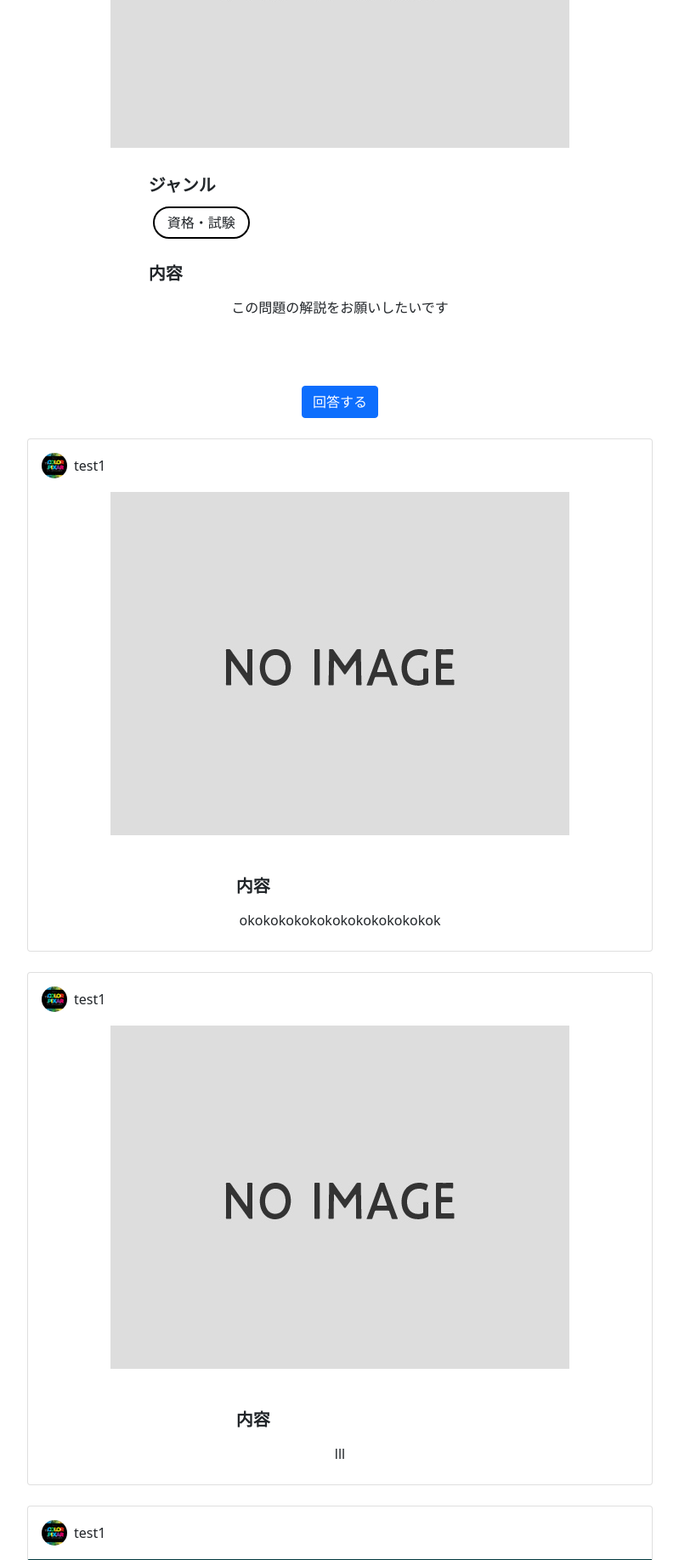
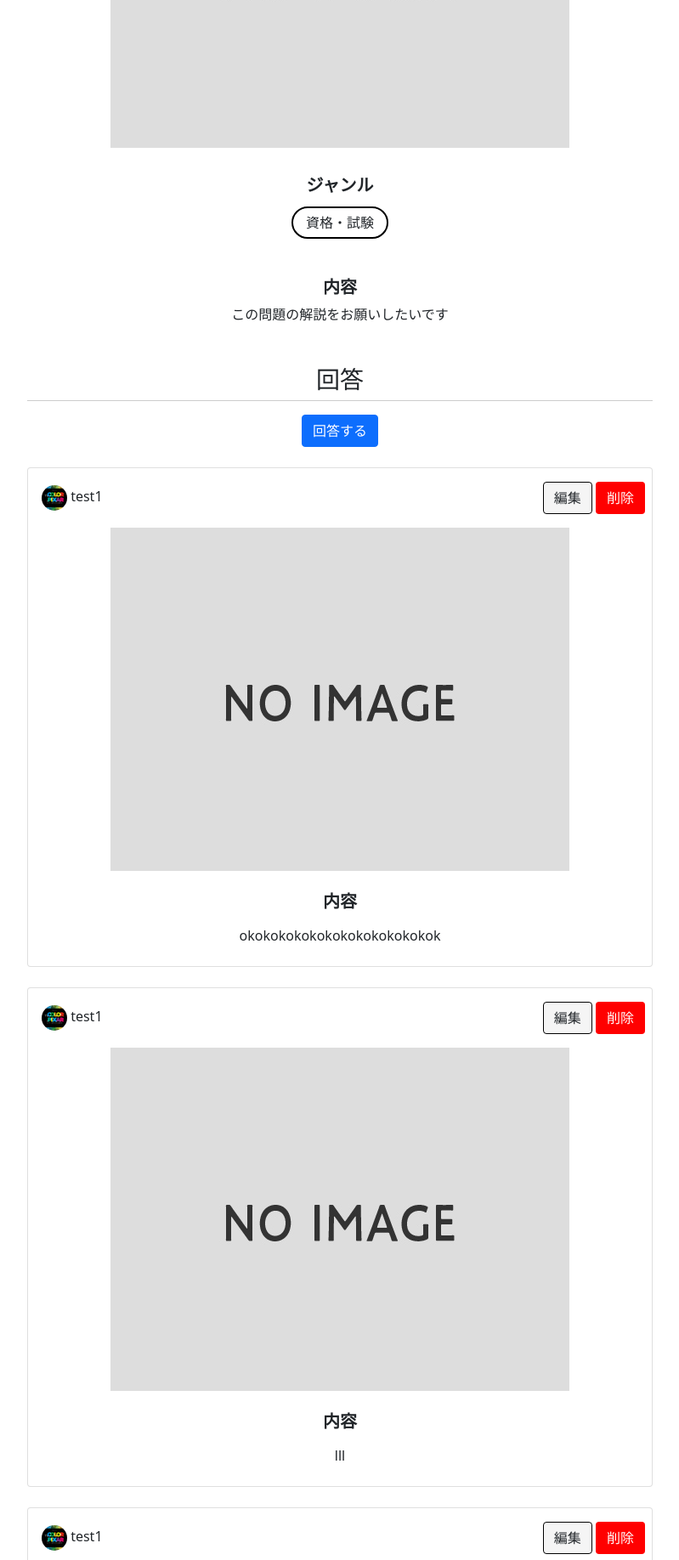
Before and after one commit to Yoshidak-ta/start_challenge, a Django app: page /questions/question/2 in a window 1280 px wide. Shown: the part 458-2294 px from the top of the page at 85% size, without its empty margins (240-1039 px from the left). Run offline with Django 5.2, Linux system fonts and the light colour scheme; a user stored in the database is signed in; data comes from the database, SQL or seed files in the repository.

Commit message:
Answerの編集機能追加

```diff
--- a/start_challenge/questions/forms.py
+++ b/start_challenge/questions/forms.py
@@ -47,3 +47,18 @@ class QuestionEditForm(forms.ModelForm):
     super().__init__(*args, **kwargs)
     self.fields['picture'].required=False
     self.fields['category'].required=False
+
+# 回答編集フォーム
+class QuestionAnswerEditForm(forms.ModelForm):
+
+  class Meta():
+    model = Answers
+    fields = ('picture', 'comment')
+    labels = {
+      'picture':'画像',
+      'comment':'回答',
+    }
+
+  def __init__(self, *args, **kwargs):
+    super().__init__(*args, **kwargs)
+    self.fields['picture'].required=False
--- a/start_challenge/questions/urls.py
+++ b/start_challenge/questions/urls.py
@@ -8,4 +8,7 @@ urlpatterns = [
   path('question/<int:pk>', views.question_show, name='question_show'),
   path('question_delete/<int:pk>', views.question_delete, name='question_delete'),
   path('question_edit/<int:pk>', views.question_edit, name='question_edit'),
+  path('answer_edit/<int:pk>', views.answer_edit, name='answer_edit'),
+  path('answer_delete/<int:pk>', views.answer_delete, name='answer_delete'),
+  path('get_answer_data/<int:pk>', views.get_answer_data, name='get_answer_data'),
 ]
--- a/start_challenge/questions/views.py
+++ b/start_challenge/questions/views.py
@@ -9,6 +9,7 @@ from django.urls import reverse
 from django.shortcuts import get_object_or_404
 from .models import Questions, Templates, Answers
 from datetime import datetime
+from django.http import JsonResponse, Http404
 
 # 質問投稿
 @login_required
@@ -35,10 +36,11 @@ def question_regist(request):
     }
   )
 
-# 質問詳細
+# 質問詳細/回答登録
 def question_show(request, pk):
   question = get_object_or_404(Questions, pk=pk)
   answers = question.answers.all()
+  question_answer_edit_form = forms.QuestionAnswerEditForm()
   if request.method == "POST":
     question_answer_form = forms.QuestionAnswerForm(request.POST, request.FILES or None)
     if question_answer_form.is_valid():
@@ -47,6 +49,7 @@ def question_show(request, pk):
       answer.question = question
       answer.save()
 
+      # ランクアップ
       user = request.user
       answer_count = Answers.objects.filter(user=user).count()
       if answer_count % 3 == 0:
@@ -63,7 +66,7 @@ def question_show(request, pk):
     question_answer_form = forms.QuestionAnswerForm()
 
   return render(request, 'questions/question_show.html', context={
-    'question':question, 'question_answer_form': question_answer_form, 'answers':answers,
+    'question':question, 'question_answer_form': question_answer_form, 'answers':answers, 'question_answer_edit_form': question_answer_edit_form,
   })
 
 # 質問削除
@@ -97,3 +100,51 @@ def question_edit(request, pk):
     'question':question,
     'question_edit_form':question_edit_form,
   })
+
+# 回答データ取得
+def get_answer_data(request, pk):
+  try:
+    answer = Answers.objects.get(pk=pk)
+    return JsonResponse({
+      'picture': answer.picture.url if answer.picture else '',
+      'comment':answer.comment
+    })
+  except Answers.DoesNotExist:
+    raise Http404('回答がありません')
+
+# 回答編集
+def answer_edit(request, pk):
+  answer = get_object_or_404(Answers, pk=pk)
+  question_id = answer.question.id
+  if request.method == 'POST':
+    answer_edit_form = forms.QuestionAnswerEditForm(request.POST, request.FILES, instance=answer)
+    if answer_edit_form.is_valid():
+      answer = answer_edit_form.save(commit=False)
+      answer.updated_at = datetime.now()
+      answer.save()
+      answer_edit_form.save_m2m()
+      messages.info(request, '回答が編集されました')
+
+    else:
+      messages.error(request, '編集内容に誤りがありました')
+
+    return redirect('questions:question_show', question_id)
+
+  else:
+    answer_edit_form = forms.QuestionAnswerEditForm(instance=answer)
+
+  messages.error(request, '編集に失敗しました。もう一度入力事項を確認してください。')
+  return redirect('questions:question_show', question_id)
+
+# 回答削除
+@login_required
+def answer_delete(request, pk):
+  if request.method == 'POST':
+    answer = get_object_or_404(Answers, pk=pk)
+    question_id = answer.question.id
+    answer.delete()
+    messages.info(request, '回答が削除されました。')
+  else:
+    messages.error(request, '回答の削除に失敗しました')
+
+  return redirect('questions:question_show', question_id)
--- a/start_challenge/static/js/script.js
+++ b/start_challenge/static/js/script.js
@@ -121,7 +121,7 @@ document.addEventListener('DOMContentLoaded', function () {
   });
 });
 
-// 回答アコーディオン
+// 質問テンプレート
 document.addEventListener("DOMContentLoaded", function () {
 
   const headers = document.querySelectorAll(".card-header");
@@ -138,7 +138,7 @@ document.addEventListener("DOMContentLoaded", function () {
     });
   });
 });
-  // 回答挿入
+// テンプレート挿入
 function insertTemplate(templateId){
   const templateElement = document.getElementById(templateId);
   const templateText = templateElement.innerText || templateElement.textContent;
@@ -147,6 +147,7 @@ document.addEventListener("DOMContentLoaded", function () {
   commentField.value = templateText;
 }
 
+// 回答フォーム展開
 document.addEventListener("DOMContentLoaded", function () {
   const answerButton = document.getElementById("answer-btn");
   const answerFormContainer = document.getElementById("answer-form-container");
@@ -154,10 +155,46 @@ document.addEventListener("DOMContentLoaded", function () {
   answerButton.addEventListener("click", function () {
     if (answerFormContainer.style.display === "none" || answerFormContainer.style.display === "") {
       answerFormContainer.style.display = "block";
+      answerButton.textContent = '戻る';
     } else {
       answerFormContainer.style.display = "none";
+      answerButton.textContent = '回答する';
     }
   });
+});
+
+// 回答編集・削除
+const answerEditButton = document.getElementById("answer-edit-btn");
+const answerCard = document.getElementById('answer-card');
+const answerDeleteButton = document.getElementById("answer-delete-btn");
+// 編集
+answerEditButton.addEventListener('click', function () {
+  const answerId = this.dataset.answerId;
+  console.log('取得回答ID：', answerId);
+
+  // 編集フォーム表示
+  const answerEditFormContainer = document.getElementById("answer-editForm-container");
+  if (answerEditFormContainer.style.display === 'none' || answerEditFormContainer.style.display === '') {
+    answerEditFormContainer.style.display = 'block';
+    answerCard.style.display = 'none';
+    answerEditButton.textContent = '戻る';
+
+    const answerEditForm = document.getElementById('answerEditForm')
+    answerEditForm.action = `/questions/answer_edit/${answerId}`;
+
+    fetch(`/questions/get_answer_data/${answerId}`)
+      .then(response => response.json())
+      .then(data => {
+          document.getElementById('answerComment').value = data.comment;
+          if (data.picture) {
+            document.getElementById('answerPicture').src = data.picture;
+          }
+      });
+  } else {
+    answerEditFormContainer.style.display = 'none';
+    answerCard.style.display = 'block';
+    answerEditButton.textContent = '編集';
+  }
 });
 
 // モーダル内ユーザ検索機能(チャットグループ)
--- a/start_challenge/templates/questions/question_show.html
+++ b/start_challenge/templates/questions/question_show.html
@@ -48,20 +48,23 @@
       </div>
       <div class="container">
         <div class="row">
-          <div class="col-lg-8 container mb-4">
-            <div class="row pb-2 mt-2 mb-2">
+          <div class="col-lg-10 container mb-4">
+            <div class="row justify-content-center pb-2 mt-2 mb-2">
               <div class="col-4">
-                <h5 class="fw-bold">ジャンル</h5>
+                <h5 class="fw-bold text-center">ジャンル</h5>
               </div>
               <div class="row">
-                <div class="col">
+                <div class="col d-flex justify-content-center align-items-center" style="flex-wrap: wrap; gap: 0.5rem;">
                 {% for category in question.category.all %}
-                  <p class="circle-auto">{{ category.categoryname }}</p>{% if not forloop.last %} {% endif %}
+                  <p class="circle-auto" style="white-space: no-wrap;">{{ category.categoryname }}</p>{% if not forloop.last %} {% endif %}
                 {% endfor %}
                 </div>
               </div>
-              <div class="col-4 mt-4">
-                <h5 class="fw-bold">内容</h5>
+            </div>
+          </div>
+        </div>
+        <div class="col">
+          <h5 class="fw-bold text-center">内容</h5>
         </div>
         <div class="mb-4 mt-2 d-flex justify-content-center align-items-center">
           {{ question.comment|linebreaksbr }}
@@ -69,6 +72,11 @@
       </div>
     </div>
   </div>
+  <!-- 回答 -->
+  <div class="row justify-content-center mt-4">
+    <div class="col-8">
+      <div style="border-bottom: 1px solid #ccc;">
+        <h3 class="text-center">回答</h3>
       </div>
       {% if user.is_authenticated %}
       <div class="mb-4 mt-2 d-flex justify-content-center align-items-center">
@@ -80,7 +88,7 @@
         <a href="{% url 'accounts:user_login' %}" class="text-center">ログインする</a>
       </div>
       {% endif %}
-      <div id="answer-form-container" style="display: none;" class="row mt-3">
+      <div id="answer-form-container" style="display: none;" class="row my-3">
         <div class="card">
           <form method="POST" class="my-4 mx-4" enctype="multipart/form-data">
             {% csrf_token %}
@@ -105,23 +113,82 @@
       </div>
     </div>
   </div>
+  <!-- 回答対象の質問と現在表示されている質問のidが同一の場合 -->
   {% for answer in answers %}
-  <!-- 回答対象の質問と現在表示されている質問のidが同一の場合 -->
   <div class="row justify-content-center">
     <div class="col-8">
-      <div class="card mb-4 d-flex justify-content-center align-items-center">
-        <div class="d-flex justify-content-start align-items-center mt-3 mb-2 gap-2 w-100 ps-3">
+      <div class="card mb-4 d-flex justify-content-center align-items-center" style="display: block;">
+        <div class="d-flex justify-content-between align-items-center px-2 mt-3 mb-2 gap-2 w-100 ps-3">
+          <div>
             <img class="profile-icon rounded-circle" id="profile-icon" src="{{ answer.user.picture.url }}" alt="Profile Icon" style="width: 30px; height: 30px; object-fit: cover;">
             {{ answer.user.username }}
           </div>
-        <div class="mb-4 mt-2">
+          {% if answer.user == request.user %}
+          <div>
+            <button class="btn btn-custom-edit" id="answer-edit-btn" data-answer-id="{{ answer.id }}">編集</button>
+            <button class="btn btn-custom-warning" id="answer-modal-btn" data-bs-toggle="modal" data-bs-target="#deleteAnswerModal"">削除</button>
+          </div>
+          {% endif %}
+        </div>
+        <!-- 回答 -->
+        <div id="answer-card">
+          <div class="d-flex justify-content-center mb-4 mt-2 mx-4">
             <img src="{{ answer.picture.url }}" class="img-fluid align-items-center" style="max-width: 100%; max-height: 100%; object-fit: contain;" alt="Answers Picture">
           </div>
-        <div class="col-4 mt-4">
-          <h5 class="fw-bold">内容</h5>
+          <div class="d-flex justify-content-center mt-4">
+            <h5 class="fw-bold text-center">内容</h5>
           </div>
-        <div class="mb-4 mt-2 d-flex justify-content-center align-items-center">
-          {{ answer.comment }}
+          <div class="mb-4 mt-2 px-4 d-flex justify-content-center align-items-center">
+            {{ answer.comment|linebreaksbr }}
+          </div>
+        </div>
+        <!-- 回答編集 -->
+        <div id="answer-editForm-container" style="display: none;">
+          <div class="row justify-content-center m-3">
+            <form method="POST" id="answerEditForm" class="my-4 mx-4" enctype="multipart/form-data">
+              {% csrf_token %}
+              {% for answer_edit in question_answer_edit_form %}
+              <div class="form-group mb-3 align-items-center">
+                <h5>{{ answer_edit.label }}</h5>
+                {% for error in answer_edit.errors %}
+                <p style="color: red;">{{ error }}</p>
+                {% endfor %}
+                {% if answer_edit.name == 'comment' %}
+                <textarea id="answerComment" name="comment" rows="20" class="form-control"></textarea>
+                {% else %}
+                <input type="file" name="picture">
+                <p class="small">
+                  現在の画像：
+                  <img src="" id="answerPicture" class="img-fluid align-items-center" style="max-width: 100%; max-height: 100%; object-fit: contain;" alt="Answers Edit Picture">
+                </p>
+                {% endif %}
+              </div>
+              {% endfor %}
+              <div class="form-group d-flex justify-content-center my-4">
+                <input class="btn btn-primary" type="submit" value="更新">
+              </div>
+            </form>
+          </div>
+        </div>
+      </div>
+      <!-- 回答削除モーダル -->
+      <div class="modal fade" id="deleteAnswerModal" tabindex="-1" aria-labelledby="deleteAnswerModalLabel" aria-hidden="true">
+        <div class="modal-dialog">
+          <div class="modal-content">
+            <div class="modal-header">
+              <h5 class="modal-title" id="deleteAnswerModalLabel">回答削除</h5>
+            </div>
+            <div class="modal-body">
+              本当に削除しますか？
+            </div>
+            <div class="modal-footer">
+              <button type="button" class="btn btn-secondary" data-bs-dismiss="modal">いいえ</button>
+              <form method="POST" action="{% url 'questions:answer_delete' answer.id %}">
+                {% csrf_token %}
+                <button type="submit" class="btn btn-danger">はい</button>
+              </form>
+            </div>
+          </div>
         </div>
       </div>
     </div>
```
Also changed, not shown: start_challenge/media/answer_picture/20210415_v3-1481x1080.jpg (added), start_challenge/media/answer_picture/20210415_v3-1481x1080_LWQBoWj.jpg (added), start_challenge/media/answer_picture/20210415_v3-1481x1080_MEfOMOS.jpg (added), start_challenge/media/answer_picture/animals-sleeping-fox-fennec-fauna-mammal-vertebrate-dog-like-mammal-185433.jpg (added). Lines whose indentation alone changed are shown as unchanged.
